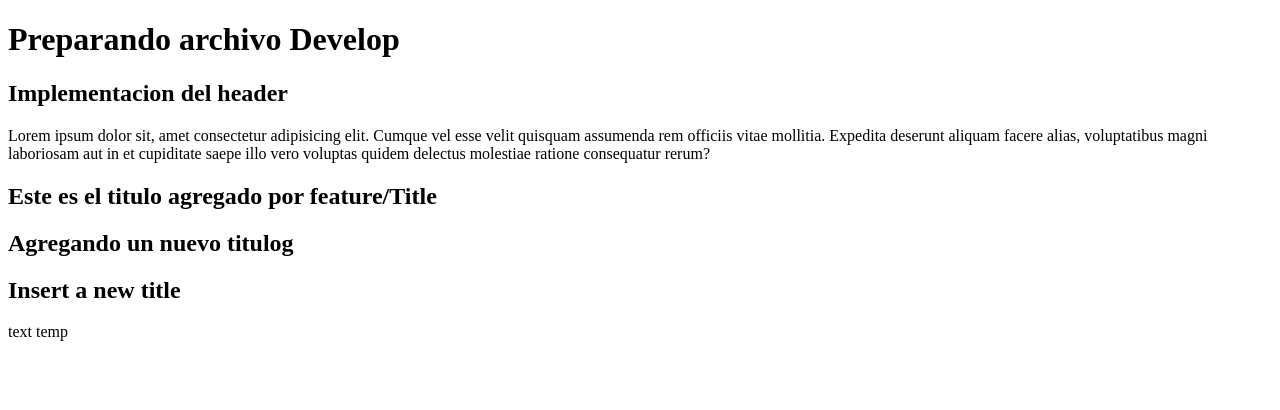
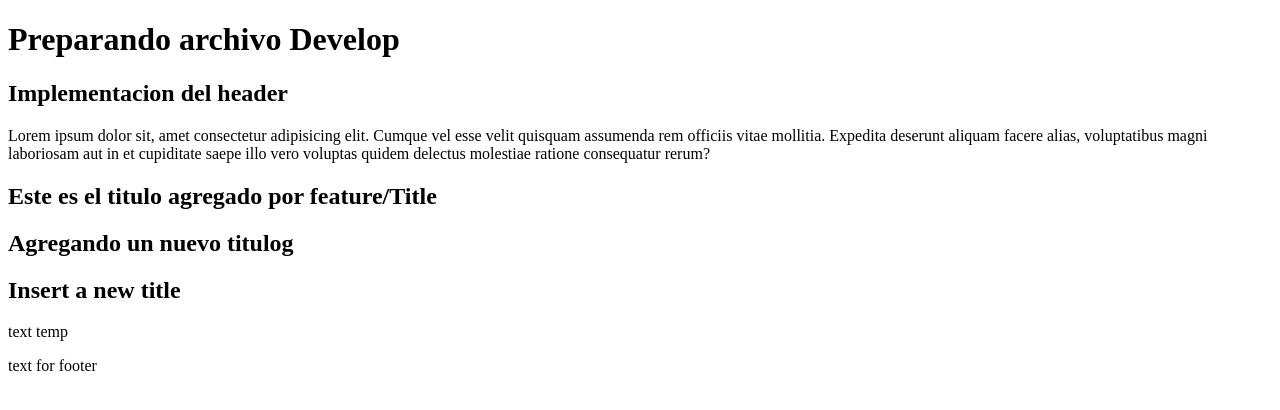
Before and after one commit to by-German/GitFlow, a plain HTML site: page index.html in a window 1280 px wide. Drawn offline with Linux system fonts and the light colour scheme.

Commit message:
feat:footer

```diff
--- a/index.html
+++ b/index.html
@@ -21,5 +21,10 @@
         <p>text temp</p>
     </div>
 
+
+    <footer>
+        <p>text for footer</p>
+    </footer>
+
 </body>
 </html>
```
